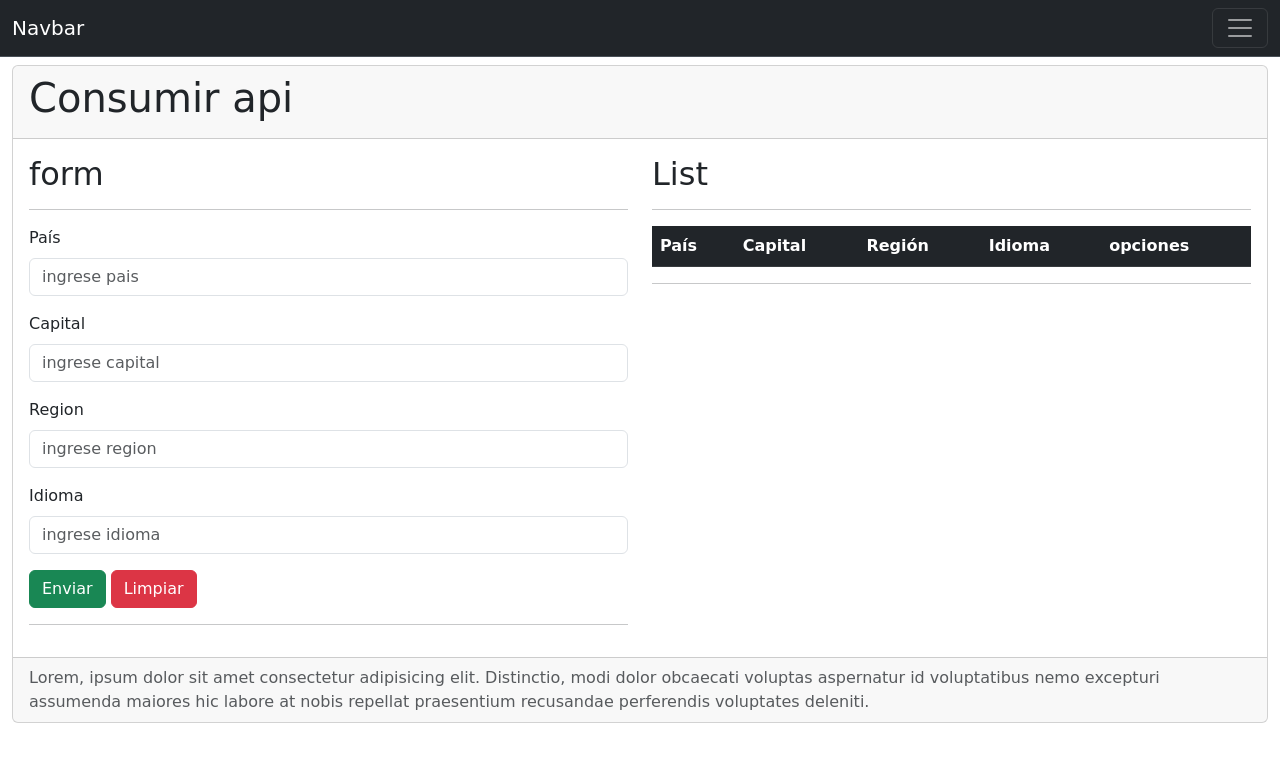
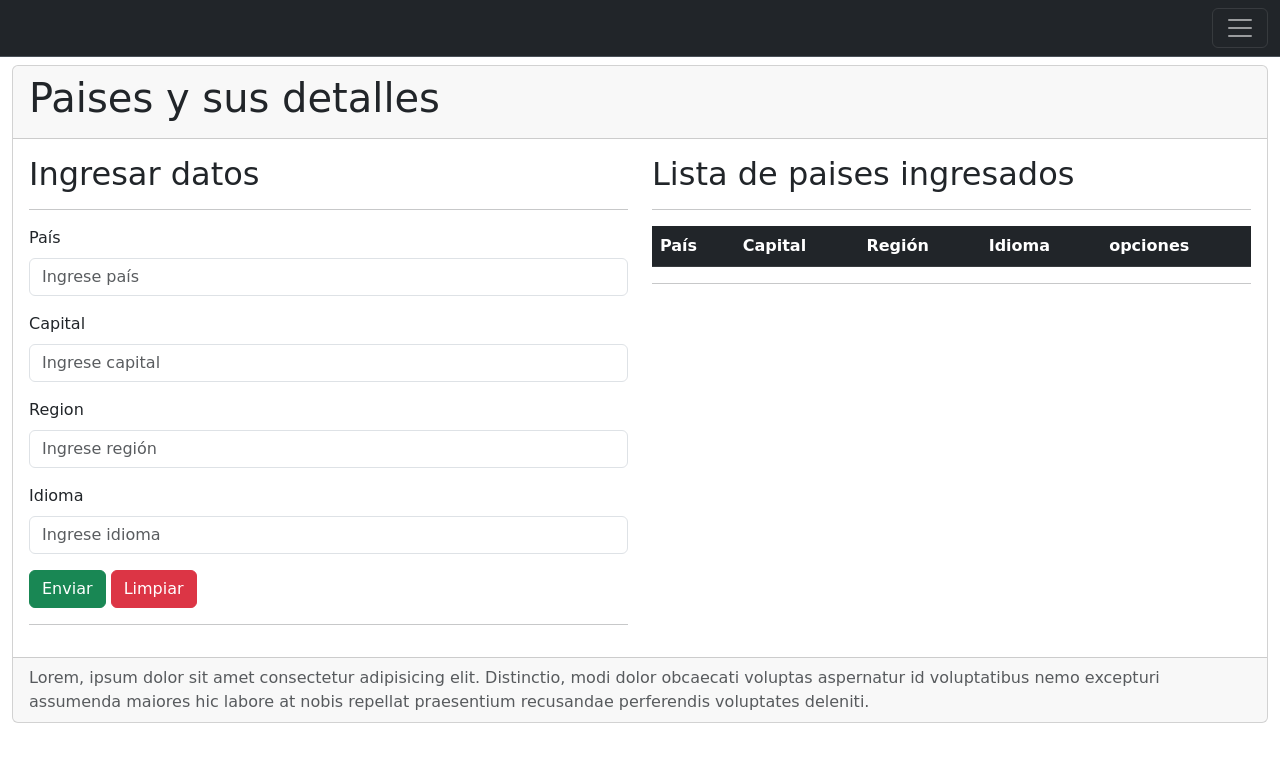
Before and after one commit to alexismeza1/prueba3-front-end, a plain HTML site: page index.html in a window 1280 px wide. Drawn offline with Linux system fonts and the light colour scheme; no server answers.

Commit message:
commit-3

```diff
--- a/index.html
+++ b/index.html
@@ -17,7 +17,7 @@
   <!--inicio: barra de navegacion -->
   <nav class="navbar bg-dark border-bottom border-bottom-dark" data-bs-theme="dark">
     <div class="container-fluid">
-      <a class="navbar-brand" href="#">Navbar</a>
+      <a class="navbar-brand" href="#"></a>
       <button class="navbar-toggler" type="button" data-bs-toggle="collapse" data-bs-target="#navbarSupportedContent"
         aria-controls="navbarSupportedContent" aria-expanded="false" aria-label="Toggle navigation">
         <span class="navbar-toggler-icon"></span>
@@ -59,31 +59,31 @@
   <div class="container-fluid">
     <div class="card mt-2">
       <div class="card-header">
-        <h1>Consumir api </h1>
+        <h1>Paises y sus detalles </h1>
       </div>
       <div class="card-body">
         <div class="row">
           <div class="col-md-6">
-            <h2>form</h2>
+            <h2>Ingresar datos</h2>
             <hr>
             <div class="mb-3">
               <label for="pais" class="form-label">País</label>
-              <input type="text" class="form-control" id="pais" placeholder="ingrese pais" maxlength="15">
+              <input type="text" class="form-control" id="pais" placeholder="Ingrese país" maxlength="15">
               <span id="validPais"></span>
             </div>
             <div class="mb-3">
               <label for="capital" class="form-label">Capital</label>
-              <input type="text" class="form-control" id="capital" placeholder="ingrese capital" maxlength="15">
+              <input type="text" class="form-control" id="capital" placeholder="Ingrese capital" maxlength="15">
               <span id="validCapital"></span>
             </div>
             <div class="mb-3">
               <label for="region" class="form-label">Region</label>
-              <input type="text" class="form-control" id="region" placeholder="ingrese region" maxlength="15">
+              <input type="text" class="form-control" id="region" placeholder="Ingrese región" maxlength="15">
               <span id="validRegion"></span>
             </div>
             <div class="mb-3">
               <label for="idioma" class="form-label">Idioma</label>
-              <input type="text" class="form-control" id="idioma" placeholder="ingrese idioma" maxlength="15">
+              <input type="text" class="form-control" id="idioma" placeholder="Ingrese idioma" maxlength="15">
               <span id="validIdioma"></span>
             </div>
             <div>
@@ -94,7 +94,7 @@
           </div>
 
           <div class="col-md-6">
-            <h2>List</h2>
+            <h2>Lista de paises ingresados</h2>
             <hr>
             <table class="table table-hover">
               <thead class="table-dark">
```
